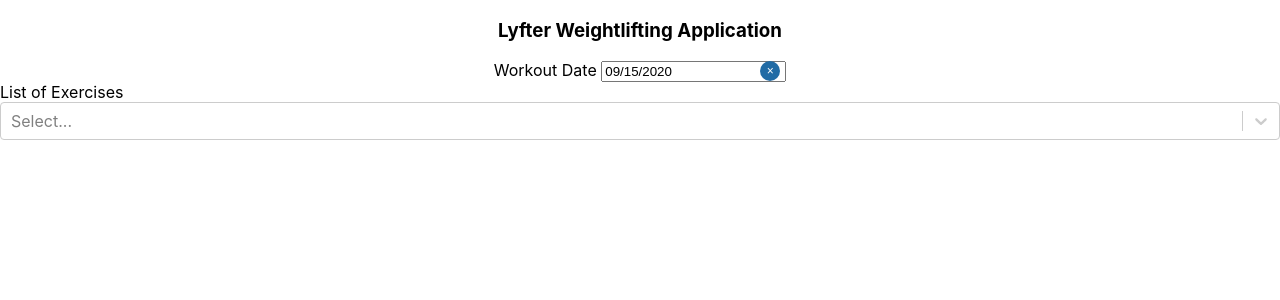
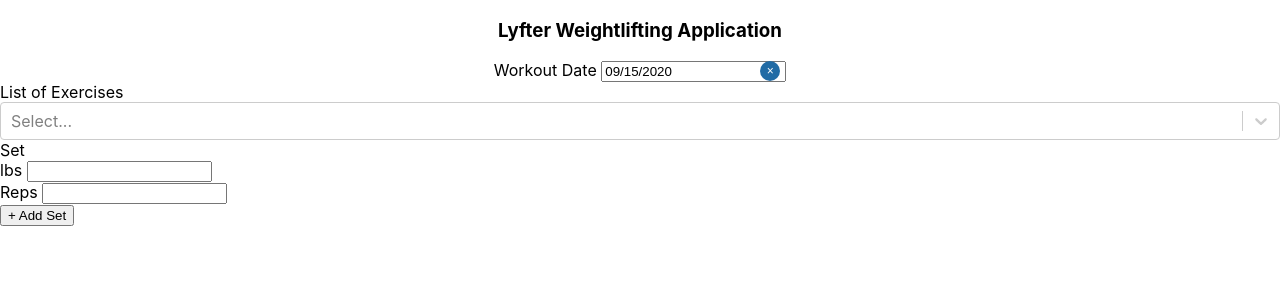
Before and after one commit to BKMohle/Lyfter-Application, a React (Create React App) app: page / in a window 1280 px wide. Shown: the top 300 px of the page. Built offline with nearby package versions, Linux system fonts and the light colour scheme.

Commit message:
Added SetNumber from Sets folder

```diff
--- a/src/containers/LyfterApp.js
+++ b/src/containers/LyfterApp.js
@@ -3,6 +3,7 @@ import Title from '../components/RecordComponents/Title/Title'
 import Container from 'react-bootstrap/Container'
 import SelectDate from '../components/RecordComponents/Date/Date'
 import ExerciseList from '../components/RecordComponents/Exercises/Exercises'
+import SetNumber from '../components/RecordComponents/Sets/Sets'
 
 const LyfterApp = (props) => {
     return (
@@ -10,6 +11,7 @@ const LyfterApp = (props) => {
         <Title />
         <SelectDate />
         <ExerciseList />
+        <SetNumber />
       </Container>
     )
   }
```
